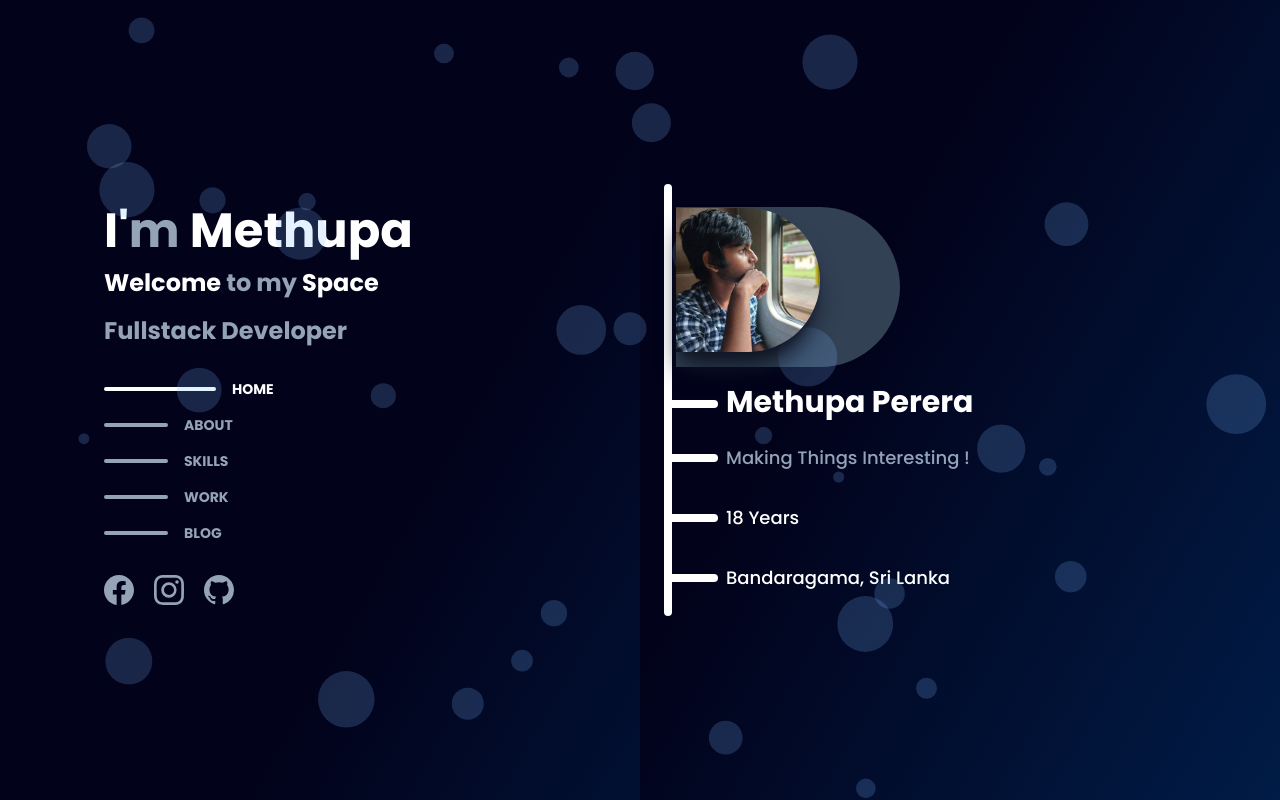
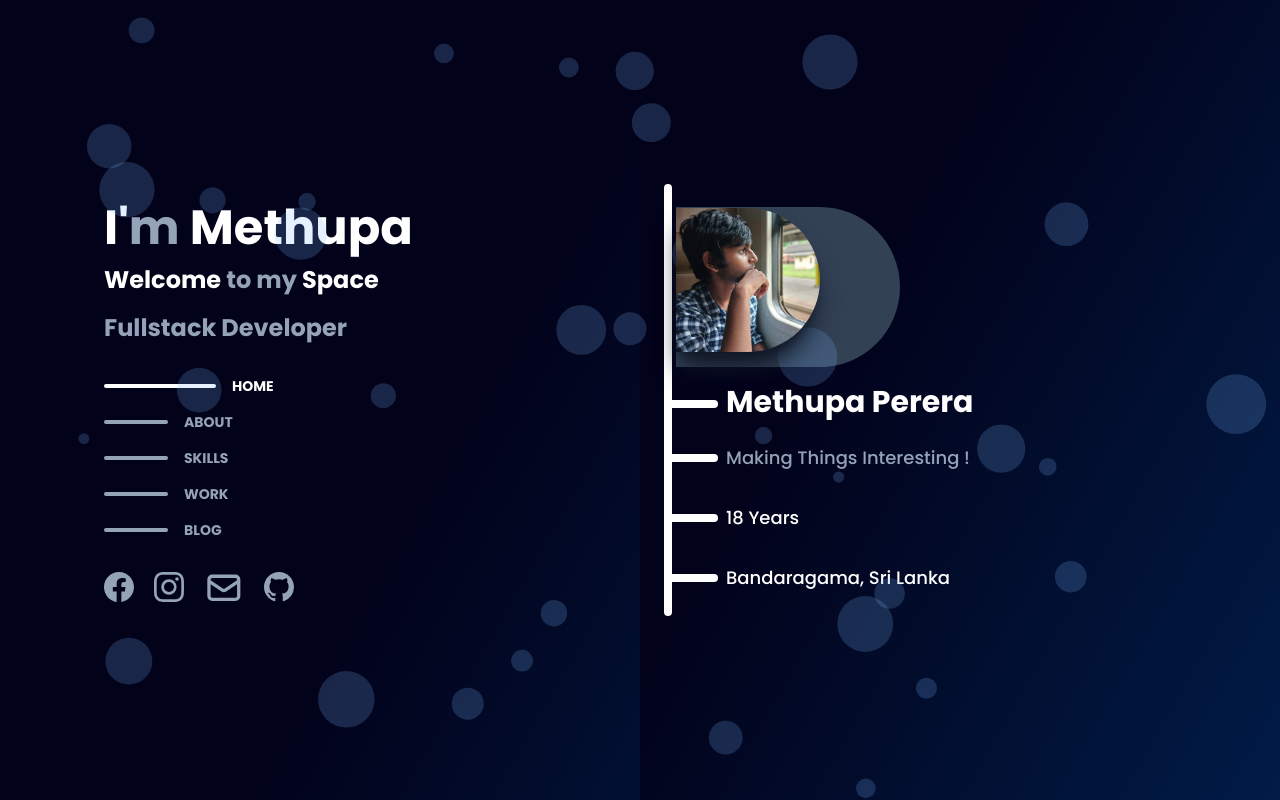
Before and after one commit to methupaPerera/my-portfolio, a React (Vite) app: page / in a window 1280 px wide. Shown: the top 800 px of the page. Built offline with nearby package versions, Linux system fonts and the light colour scheme.

Commit message:
Updated social media links.

```diff
--- a/src/components/SocialIcon.jsx
+++ b/src/components/SocialIcon.jsx
@@ -1,12 +1,13 @@
 import React from "react";
 
-const SocialIcon = ({ link, children }) => {
+const SocialIcon = ({ name, link, children }) => {
+    const className =
+        name === "Email"
+            ? "text-[2.48rem] -mt-[4.5px] text-slate-400 hover:text-white duration-300"
+            : "text-3xl text-slate-400 hover:text-white duration-300";
+
     return (
-        <a
-            href={link}
-            target="_blank"
-            className="text-3xl text-slate-400 hover:text-white duration-300"
-        >
+        <a href={link} target="_blank" className={className}>
             {children}
         </a>
     );
--- a/src/data/socialLinks.jsx
+++ b/src/data/socialLinks.jsx
@@ -1,4 +1,5 @@
 import { BsFacebook, BsGithub, BsInstagram } from "react-icons/bs";
+import { HiOutlineMail } from "react-icons/hi";
 
 export const socialLinks = [
     {
@@ -12,6 +13,11 @@ export const socialLinks = [
         icon: <BsInstagram />,
     },
     {
+        social: "Email",
+        link: "mailto:methupapereradev@gmail.com",
+        icon: <HiOutlineMail />,
+    },
+    {
         social: "Github",
         link: "https://github.com/methupaPerera",
         icon: <BsGithub />,
--- a/src/sections/Main.jsx
+++ b/src/sections/Main.jsx
@@ -44,8 +44,9 @@ const Main = () => {
                     <div className="mt-10 md:mt-8 -ml-3 md:-ml-0 flex gap-5 justify-center md:justify-start">
                         {socialLinks.map((link) => {
                             return (
-                                <SocialIcon link={link.link} key={link.social}>
+                                <SocialIcon link={link.link} name={link.social} key={link.social}>
                                     {link.icon}
+                                    {console.log(link.icon)}
                                 </SocialIcon>
                             );
                         })}
```
